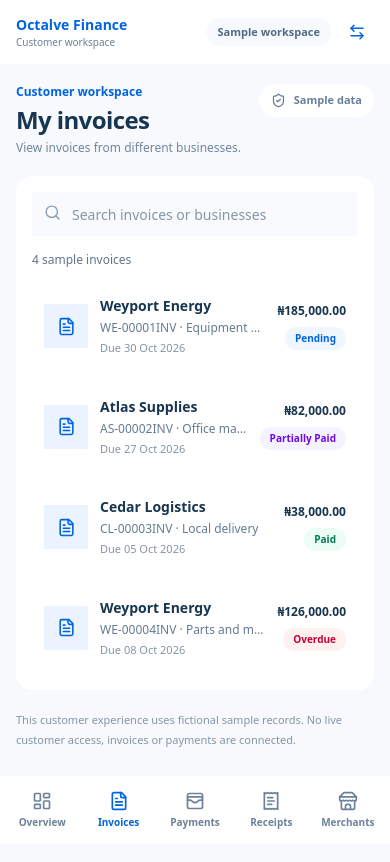
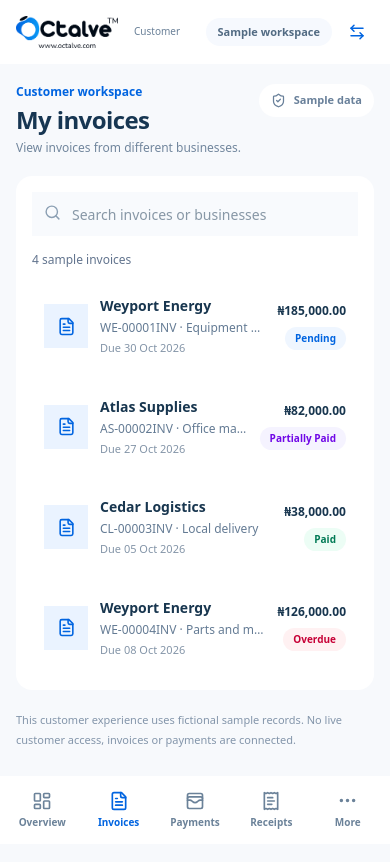
Before and after one commit to octalve-core/octalve-invoice, a Next.js app: page /customer/invoices in a window 390 px wide. Built offline with nearby package versions, Linux system fonts and the light colour scheme.

Commit message:
Batch X: real Octalve logo and complete mobile access via four tabs plus More

```diff
--- a/src/features/experience-preview/PreviewShell.tsx
+++ b/src/features/experience-preview/PreviewShell.tsx
@@ -4,9 +4,10 @@ import {usePathname} from "next/navigation";
 import {
  LayoutDashboard,FileText,ReceiptText,WalletCards,Store,MessageSquare,Bell,
  Settings,ShieldCheck,UsersRound,BadgeCheck,LifeBuoy,Megaphone,
- UserCog,Activity,ClipboardList,ArrowLeftRight,ChevronRight,Layers3
+ UserCog,Activity,ClipboardList,ArrowLeftRight,ChevronRight,MoreHorizontal
 } from "lucide-react";
 import type {ReactNode} from "react";
+import {BrandWordmark} from "@/src/shared/ui/BrandWordmark";
 
 export type Experience="customer"|"admin";
 type IconName="overview"|"invoices"|"receipts"|"payments"|"merchants"|"messages"|"notifications"|"settings"|"security"|"customers"|"verification"|"support"|"updates"|"staff"|"audit"|"subscriptions"|"operations";
@@ -46,15 +47,16 @@ export function PreviewShell({experience,children}:{experience:Experience;childr
  const navigation=experience==="customer"?customerNavigation:adminNavigation;
  const label=experience==="customer"?"Customer workspace":"Octalve operations";
  const highlighted=(x:PreviewNavigation)=>path===x.path||(x.path!=="/"+experience&&path.startsWith(x.path+"/"));
- const mobile=(experience==="customer"?customerNavigation.slice(0,5):adminNavigation.slice(0,5));
+ const mobile=experience==="customer"
+  ?[customerNavigation[0],customerNavigation[1],customerNavigation[2],customerNavigation[3]]
+  :[adminNavigation[0],adminNavigation[1],adminNavigation[5],adminNavigation[3]];
+ const morePath="/"+experience+"/more";
+ const isMore=path===morePath||navigation.some(item=>!mobile.some(m=>m.path===item.path)&&highlighted(item));
  return <div className="flex min-h-dvh min-w-0 bg-[#F7F9FC] text-[#18364F] lg:h-dvh lg:overflow-hidden">
   <aside aria-label={label+" navigation"} className="sticky top-0 hidden h-dvh w-[244px] shrink-0 flex-col bg-[#000A16] text-white lg:flex">
-   <div className="border-b border-white/10 px-5 py-6">
-    <Link href="/workspaces" className="flex items-center gap-3" aria-label="Octalve Finance workspaces">
-     <span className="grid h-10 w-10 place-items-center rounded-xl bg-[#0064E0]"><Layers3 size={21}/></span>
-     <span><span className="block text-lg font-extrabold leading-5 tracking-tight">Octalve</span><span className="text-[11px] text-[#B2C7DE]">Finance</span></span>
-    </Link>
-    <p className="mt-6 text-[10px] font-semibold uppercase tracking-[0.16em] text-[#7890A9]">{label}</p>
+   <div className="shrink-0 border-b border-white/10">
+    <Link href="/workspaces" className="flex h-16 items-center bg-white px-4" aria-label="Octalve Finance workspaces"><BrandWordmark width={132}/></Link>
+    <p className="px-4 pb-3 pt-4 text-[10px] font-semibold uppercase tracking-[0.16em] text-[#7890A9]">{label}</p>
    </div>
    <nav className="min-h-0 flex-1 space-y-1 overflow-y-auto px-3 py-4 [scrollbar-width:none] [&::-webkit-scrollbar]:hidden">
     {navigation.map(item=>{const Icon=icons[item.icon];return <Link key={item.path} href={item.path} aria-current={highlighted(item)?"page":undefined}
@@ -71,7 +73,7 @@ export function PreviewShell({experience,children}:{experience:Experience;childr
   </aside>
   <div className="flex min-h-dvh min-w-0 flex-1 flex-col lg:h-full lg:min-h-0 lg:overflow-y-auto">
    <header className="sticky top-0 z-20 flex min-h-[64px] items-center justify-between gap-3 border-b border-[#E5EDF6] bg-white px-4 sm:px-6">
-    <Link href={"/"+experience} className="min-w-0 lg:hidden"><span className="block text-sm font-extrabold text-[#0064E0]">Octalve Finance</span><span className="block text-[10px] text-[#6A8098]">{label}</span></Link>
+    <Link href={"/"+experience} className="inline-flex min-w-0 items-center gap-2 lg:hidden"><BrandWordmark width={102}/><span className="border-l border-slate-200 pl-2 text-[10px] text-[#6A8098]">{experience==="customer"?"Customer":"Admin"}</span></Link>
     <span className="hidden text-xs font-semibold text-[#4B6680] lg:block">{label}</span>
     <div className="flex items-center gap-2">
      <span className="rounded-full border border-[#E2EAF4] bg-[#F6F9FE] px-3 py-1.5 text-[11px] font-semibold text-[#526B83]">Sample workspace</span>
@@ -84,7 +86,8 @@ export function PreviewShell({experience,children}:{experience:Experience;childr
    <nav aria-label={label+" mobile navigation"} className="fixed inset-x-0 bottom-0 z-30 grid h-[calc(68px+env(safe-area-inset-bottom))] grid-cols-5 border-t border-[#E0EAF5] bg-white px-1 pb-[env(safe-area-inset-bottom)] shadow-[0_-4px_18px_rgba(13,43,75,0.06)] lg:hidden">
     {mobile.map(item=>{const Icon=icons[item.icon];return <Link href={item.path} key={item.path} aria-current={highlighted(item)?"page":undefined}
      className={"flex min-w-0 flex-col items-center justify-center gap-1 px-1 text-[10px] font-semibold "+
-      (highlighted(item)?"text-[#0064E0]":"text-[#6B8299]")}><Icon size={20}/><span className="truncate">{item.label}</span></Link>})}
+      (highlighted(item)?"text-[#0064E0]":"text-[#6B8299]")}><Icon size={20}/><span className="max-w-full truncate">{item.label}</span></Link>})}
+    <Link href={morePath} aria-current={isMore?"page":undefined} className={"flex min-w-0 flex-col items-center justify-center gap-1 px-1 text-[10px] font-semibold "+(isMore?"text-[#0064E0]":"text-[#6B8299]")}><MoreHorizontal size={21}/><span>More</span></Link>
    </nav>
   </div>
  </div>;
```
